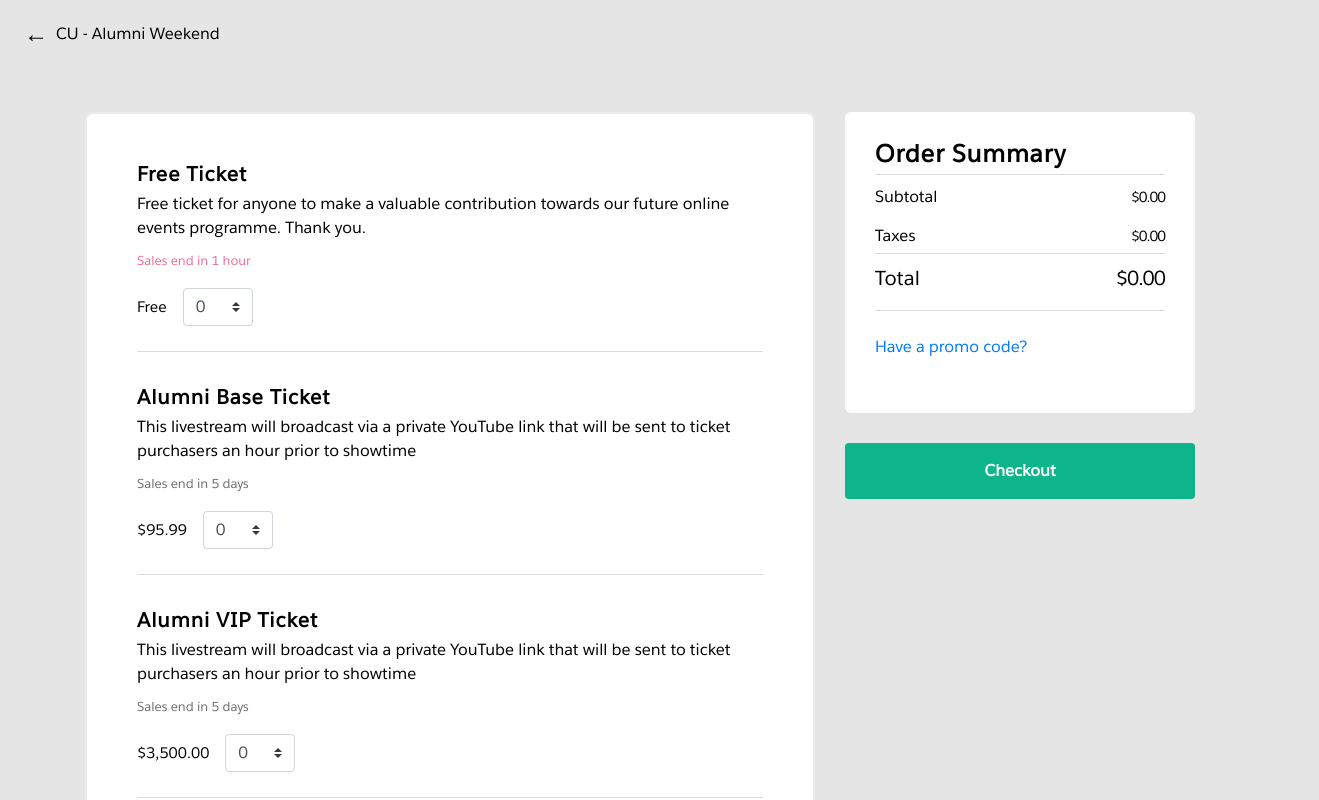
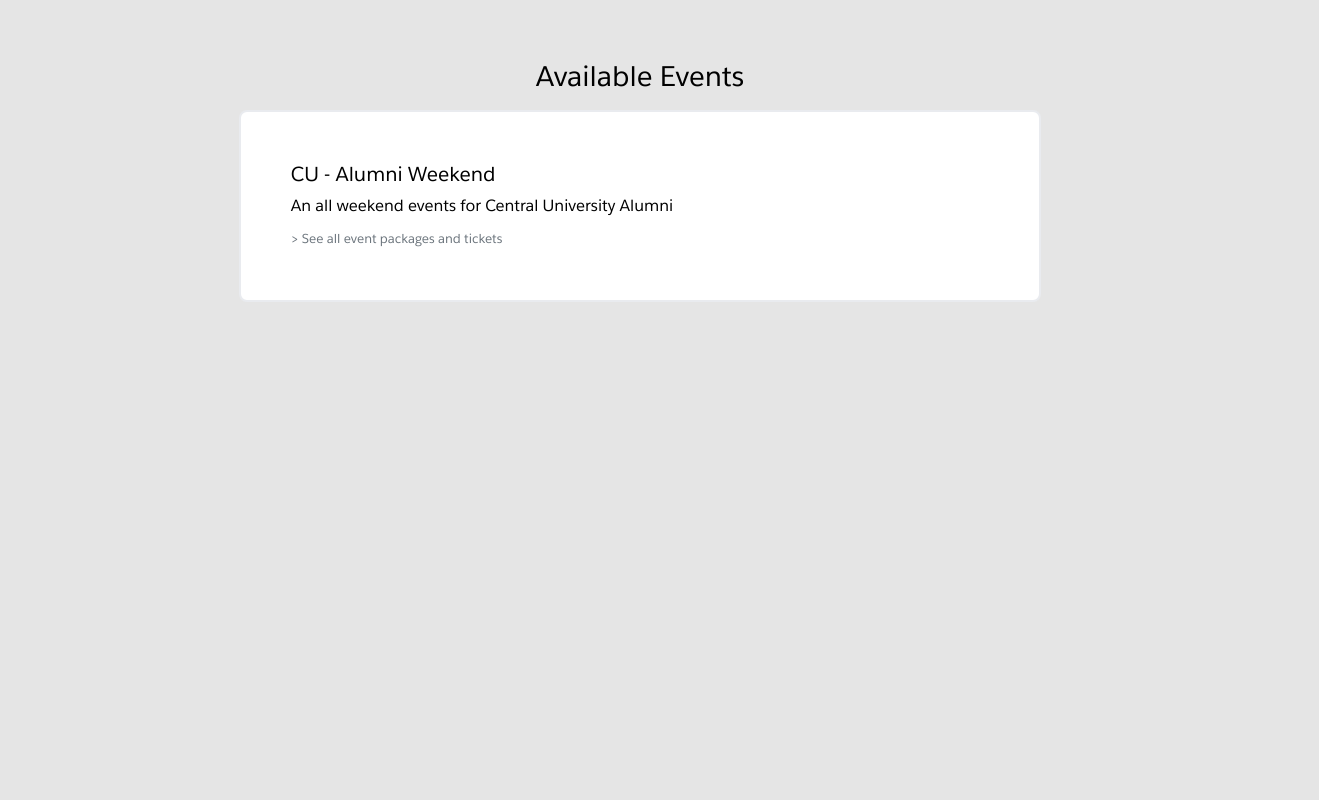
Before and after one commit to iKnowJavaScript/blackthorn-entry-test, an Angular app: page /#/event in a window 1280 px wide. Shown: the top 800 px of the page, 1319 px wide, since content can reach past the window. Built offline with nearby package versions, Linux system fonts and the light colour scheme.

Commit message:
Add event list page

```diff
--- a/src/app/app.module.ts
+++ b/src/app/app.module.ts
@@ -9,10 +9,11 @@ import { EventContainerComponent } from "./components/event-container/event-cont
 import { CheckoutTicketComponent } from "./components/checkout-ticket/checkout-ticket.component";
 import { LoaderComponent } from "./components/loader/loader.component";
 import { CheckoutFormComponent } from "./components/checkout-form/checkout-form.component";
+import { ListEventComponent } from "./components/list-event/list-event.component";
 
 
 @NgModule({
-  declarations: [AppComponent, EventContainerComponent, CheckoutTicketComponent, LoaderComponent, CheckoutFormComponent],
+  declarations: [AppComponent, EventContainerComponent, CheckoutTicketComponent, LoaderComponent, CheckoutFormComponent, ListEventComponent],
   imports: [BrowserModule,BrowserAnimationsModule, FormsModule, ReactiveFormsModule, AppRoutingModule],
   providers: [],
   bootstrap: [AppComponent]
--- a/src/app/components/event-container/data.ts
+++ b/src/app/components/event-container/data.ts
@@ -4,6 +4,7 @@ export const data: { events: IEvent[] } = {
   events: [
     {
       name: 'CU - Alumni Weekend',
+      description:"An all weekend events for Central University Alumni",
       currency: 'USD',
       id:"1",
       tickets: [
--- a/src/app/components/event-container/event-container.component.html
+++ b/src/app/components/event-container/event-container.component.html
@@ -1,5 +1,5 @@
 <app-loader *ngIf="showLoader"></app-loader>
-<div class="row" (click)="handleTopNavigation()">
+<div class="row" (click)="handleTopNavigation()" [ngClass]="{'d-none':currentCheckoutStep == allCheckoutStep.LIST_EVENT}">
   <div
     class="col-lg-12 col-md-12 col-sm-12 col-xs-12 text-left mt-3 ml-4 back-navigation d-flex align-items-center"
   >
@@ -15,7 +15,7 @@
 <div class="content">
   <div class="container">
     <div class="row">
-      <div class="col-lg-8 col-md-8 col-sm-7 col-xs-12">
+      <div class="col-lg-8 col-md-8 col-sm-7 col-xs-12" [ngClass]="{'col-lg-12 col-md-12 col-sm-12':currentCheckoutStep == allCheckoutStep.LIST_EVENT}">
         <app-checkout-ticket
           [currentEvent]="currentEvent"
           [currentCurrency]="currentCurrency"
@@ -36,15 +36,13 @@
           (isFormValid)="handleInformationFormState($event)"
           *ngIf="currentCheckoutStep == allCheckoutStep.INFORMATION"
         ></app-checkout-form>
-                 <!-- [ngClass]="{'d-none':currentCheckoutStep != allCheckoutStep.INFORMATION}" -->
-          <!-- [ngClass]="{'d-none':
-          currentCheckoutStep != allCheckoutStep.SELECTION &&
-          currentCheckoutStep != allCheckoutStep.VALIDATION
-        }" -->
+
+        <app-list-event [events]="events" (handleEventChange)="handleEventChange($event)" *ngIf="currentCheckoutStep == allCheckoutStep.LIST_EVENT"></app-list-event>
       </div>
       <div
         class="col-lg-4 col-md-4 col-sm-5 col-xs-12"
         style="position: sticky; top: 0; height: 25vh"
+        [ngClass]="{'d-none':currentCheckoutStep == allCheckoutStep.LIST_EVENT}"
       >
         <div class="widget">
           <h4 class="widget-title">Order Summary</h4>
--- a/src/app/components/event-container/event-container.component.ts
+++ b/src/app/components/event-container/event-container.component.ts
@@ -1,5 +1,4 @@
 import { Component, ElementRef, OnInit, ViewChild } from '@angular/core';
-import { title } from 'process';
 import {
   IEvent,
   EventEnum,
@@ -24,7 +23,7 @@ export class EventContainerComponent implements OnInit {
   currentCurrency = 'USD';
   orderSummary: ISummaryItem[] = [];
   allCheckoutStep = CheckoutStep;
-  currentCheckoutStep: CheckoutStep = CheckoutStep.SELECTION;
+  currentCheckoutStep: CheckoutStep = CheckoutStep.LIST_EVENT;
   taxRate = 4.1345;
   isTicketFormvalid = false;
   showLoader = false
@@ -157,9 +156,19 @@ export class EventContainerComponent implements OnInit {
     this.checkoutForm.onSubmit()
   }
 
+  handleEventChange(eventId){
+    this.currentEvent = this.events.find((event)=> event.id == eventId);
+    this.currentCurrency = this.currentEvent && this.currentEvent.currency;
+    this.currentCheckoutStep = CheckoutStep.SELECTION;
+  }
+
   handleTopNavigation(){
     if(this.currentCheckoutStep == this.allCheckoutStep.INFORMATION){
       this.currentCheckoutStep = this.allCheckoutStep.VALIDATION;
     }
+
+    if(this.currentCheckoutStep == this.allCheckoutStep.SELECTION){
+      this.currentCheckoutStep = this.allCheckoutStep.LIST_EVENT;
+    }
   }
 }
--- /dev/null
+++ b/src/app/components/list-event/list-event.component.html
@@ -0,0 +1,16 @@
+<app-loader *ngIf="showLoader"></app-loader>
+<div class="col-lg-9 col-md-9 d-flex justify-content-center flex-column mx-auto">
+  <h3 class="text-center mb-3">Available Events</h3>
+  <ng-container *ngFor="let event of events; let i = index">
+    <div class="box clickable" (click)="handleSelection(event.id)">
+      <div class="plan-selection d-flex align-items-center">
+        <div class="plan-data">
+          <h5 class="widget-title">{{ event.name }}</h5>
+          <p class="plan-text">{{ event.description }}</p>
+          <span class="price-discalimer text-muted">> See all event packages and tickets</span>
+          <div class="quantity d-flex align-items-center"></div>
+        </div>
+      </div>
+    </div>
+  </ng-container>
+</div>
--- /dev/null
+++ b/src/app/components/list-event/list-event.component.scss
@@ -0,0 +1,41 @@
+@import "_color";
+
+.box {
+  background-color: #fff;
+  border-radius: 8px;
+  border: 2px solid #e9ebef;
+  padding: 50px;
+  margin-bottom: 40px;
+  &.clickable {
+    cursor: pointer;
+    &:hover {
+      opacity: 0.8;
+    }
+  }
+}
+
+.plan-selection {
+  border-bottom: 1px solid #dddbda;
+  padding-bottom: 25px;
+  margin-bottom: 35px;
+  &:last-child {
+    border-bottom: 0px;
+    margin-bottom: 0px;
+    padding-bottom: 0px;
+  }
+
+  & p {
+    margin-top: 0;
+    margin-bottom: 0.5rem;
+  }
+}
+
+span.price-discalimer {
+  font-size: 0.8rem;
+  &.danger {
+    color: $dangerColor;
+  }
+  &.warning {
+    color: $warningColor;
+  }
+}
--- /dev/null
+++ b/src/app/components/list-event/list-event.component.ts
@@ -0,0 +1,23 @@
+import { Component, EventEmitter, Input, OnInit, Output } from '@angular/core';
+import {IEvent} from 'src/app/shared/model/event-interface';
+
+@Component({
+  selector: 'app-list-event',
+  templateUrl: './list-event.component.html',
+  styleUrls: ['./list-event.component.scss'],
+})
+export class ListEventComponent {
+  constructor() {}
+  @Input() events: IEvent[];
+  @Output() handleEventChange = new EventEmitter<any>();
+  showLoader = false;
+
+  handleSelection(id){
+    this.showLoader = true;
+    setTimeout(() => {
+      this.handleEventChange.emit(id);
+      this.showLoader = false;
+    }, 100);
+  }
+
+}
--- a/src/app/shared/model/event-interface.ts
+++ b/src/app/shared/model/event-interface.ts
@@ -8,6 +8,7 @@ export enum CheckoutStep {
   SELECTION = "SELECTION",
   VALIDATION = "VALIDATION",
   INFORMATION = "INFORMATION",
+  LIST_EVENT = "LIST_EVENT",
 }
 
 export enum EventEnum {
@@ -19,6 +20,7 @@ export enum EventEnum {
 export interface IEvent {
   id: string,
   name: string;
+  description: string;
   currency: string;
   tickets: ITicket[];
 }
```
Also changed, not shown: 1 other file (tests, documents, lock files or other folders).
